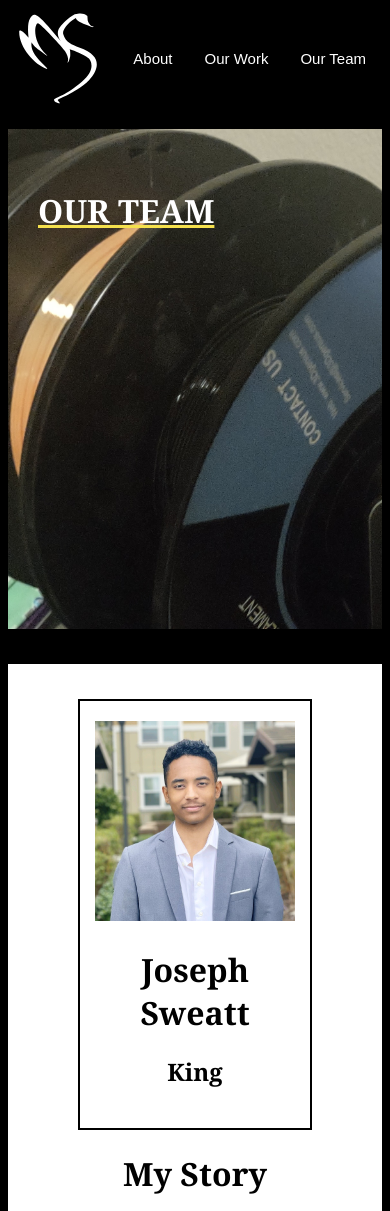
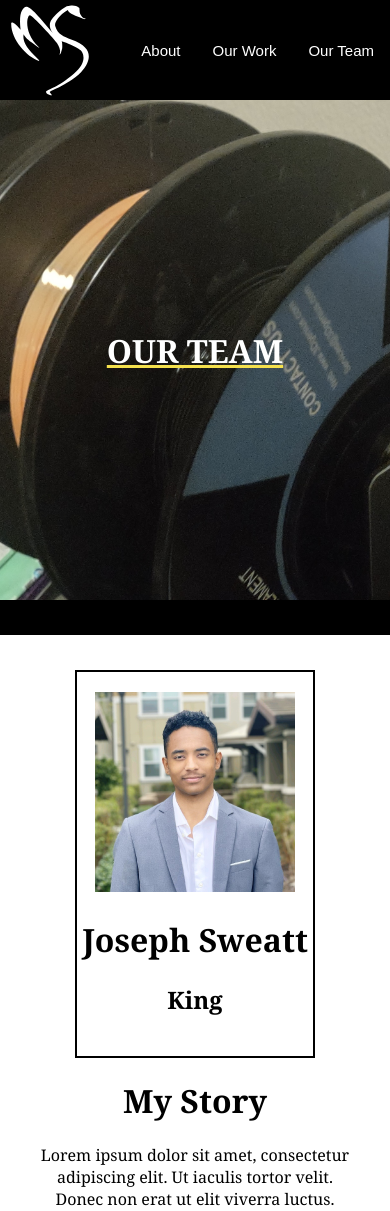
Before and after one commit to blackswan3dprinting/blackswan3dprinting.github.io, a Flask app: page /our-team/ in a window 390 px wide. Shown: the top 1211 px of the page. Run offline with Flask 2, Linux system fonts and the light colour scheme; style sheets or scripts are compiled from the project's sources.

Commit message:
feat: header changes

```diff
--- a/src/bs3d/website/static/styles/our_team.scss
+++ b/src/bs3d/website/static/styles/our_team.scss
@@ -20,9 +20,51 @@
     padding: 60px 0 0 30px;
     text-decoration-line: underline;
     text-decoration-color: $underline-color;
+
+    @media only screen and (min-width: 992px) {
+        @if $underline-color == $YELLOW {
+            font-size: 45px;
+        } @else {
+            font-size: 35px;
+        }
+
+    }
+
+    @media only screen and (max-width: 600px) {
+        @if $underline-color == $YELLOW {
+            padding: 0;
+        } @else {
+            display: flex;
+            flex-direction: row;
+            justify-content: center;
+            align-items: center;
+            text-align: center;
+            padding: 60px 0 0 0;
+        }
+    }
+}
+
+#rare-quality {
+    background: $QUALITYIMAGE;
+    background-size: cover;
+    height: 500px;
+
+    @media only screen and (max-width: 600px) {
+        display: flex;
+        flex-direction: row;
+
+        justify-content: center;
+        align-items: center;
+        text-align: center;
+    }
+}
+
+#rare-quality-text {
+    @include header-text($YELLOW);
 }
 
 body {
+    margin: 0;
     color: $WHITE;
     background-color: $BLACK;
     font-family: $FONT;
@@ -83,16 +125,6 @@
     margin: 0 25px;
 }
 
-#rare-quality {
-    background: $QUALITYIMAGE;
-    background-size: cover;
-    height: 500px;
-}
-
-#rare-quality-text {
-    @include header-text($YELLOW);
-}
-
 .heading-text-blue {
     @include header-text($DARKBLUE);
 }
```
Also changed, not shown: src/bs3d/website/static/styles/about.scss (+32 -0 lines), src/bs3d/website/static/styles/showcase.scss (+41 -10 lines).
